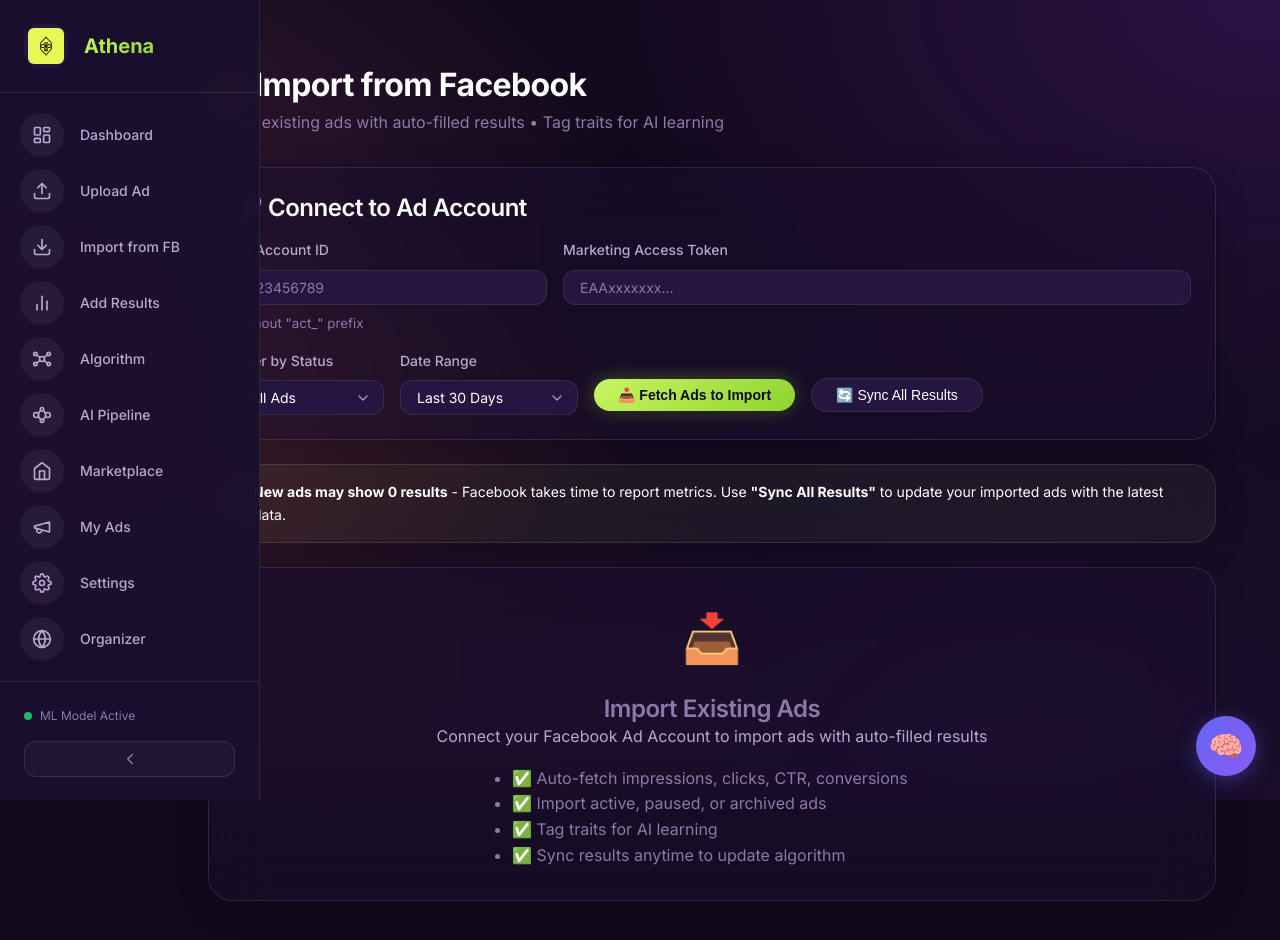
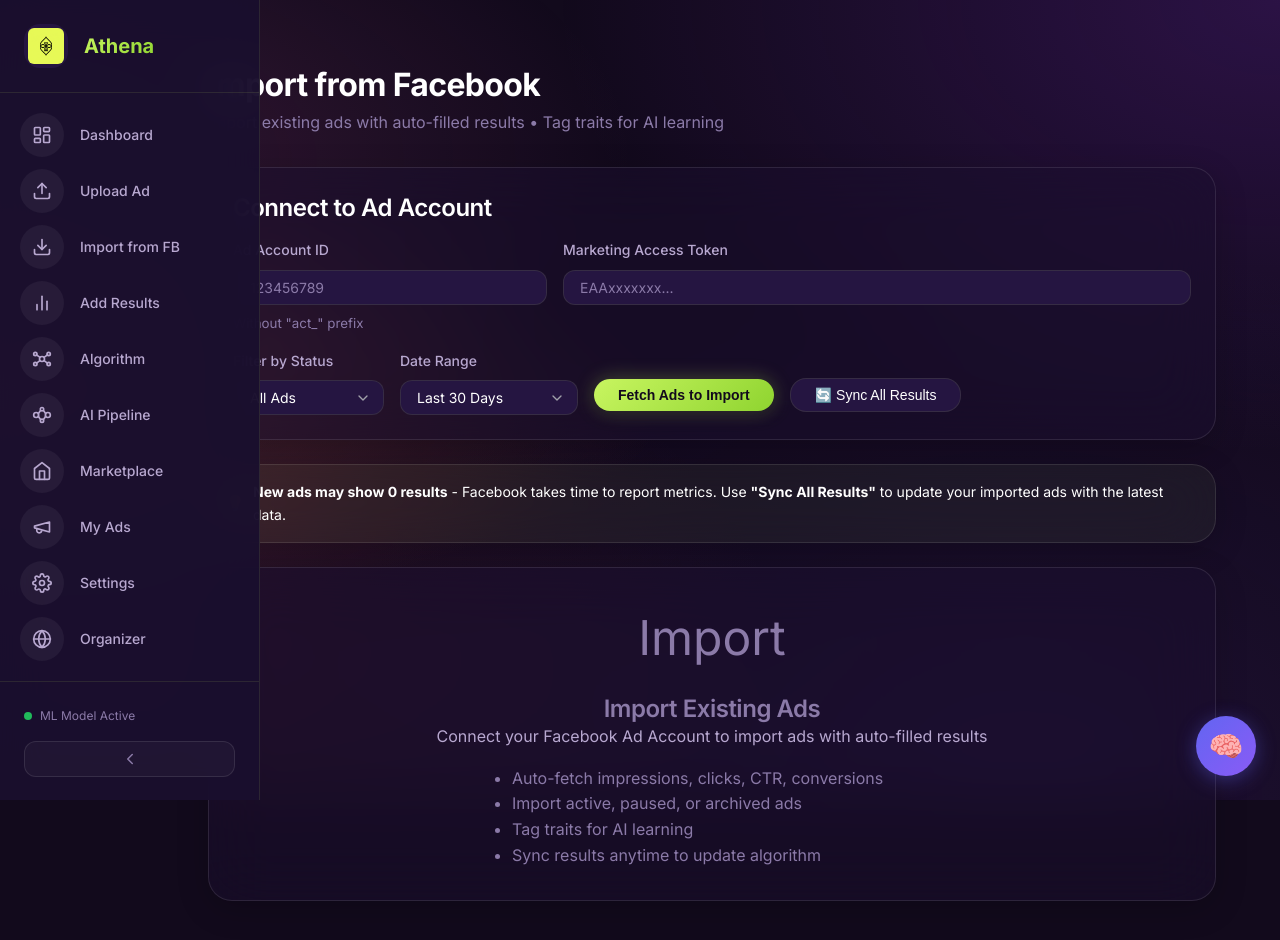
Before and after one commit to princecjqlara/athena, a Next.js app: page /import in a window 1280 px wide. Shown: the top 940 px of the page. Built offline with nearby package versions, Linux system fonts and the light colour scheme.

Commit message:
style: Remove emojis from import page

```diff
--- a/app/import/page.tsx
+++ b/app/import/page.tsx
@@ -398,7 +398,7 @@
         localStorage.setItem('pipeline_contacts', JSON.stringify(existingContacts));
         setShowContactsModal(false);
         setMessengerContacts([]);
-        alert(`✅ Imported ${importedCount} new contacts! (${contacts.length - importedCount} already existed)`);
+        alert(`Imported ${importedCount} new contacts! (${contacts.length - importedCount} already existed)`);
     };
 
     // Load saved credentials
@@ -610,7 +610,7 @@
 
             // Save updated ads
             localStorage.setItem('ads', JSON.stringify(updatedAds));
-            setSyncMessage(`✅ Synced ${updatedCount} ads with latest results from Facebook!`);
+            setSyncMessage(`Synced ${updatedCount} ads with latest results from Facebook!`);
 
             // Clear message after 3 seconds
             setTimeout(() => setSyncMessage(null), 3000);
@@ -1173,13 +1173,13 @@
             setSelectedAds(new Set());
             setFacebookAds([]);
 
-            let message = `✅ Successfully imported ${newAds.length} ads!`;
+            let message = `Successfully imported ${newAds.length} ads!`;
             if (leadsCreated > 0) {
                 const pipelineName = pipelines.find(p => p.id === selectedPipelineId)?.name;
                 if (pipelineName) {
-                    message += `\n📱 Added ${leadsCreated} verified leads to "${pipelineName}" pipeline!`;
+                    message += `\nAdded ${leadsCreated} verified leads to "${pipelineName}" pipeline!`;
                 } else {
-                    message += `\n📱 Created ${leadsCreated} verified leads (no pipeline selected)`;
+                    message += `\nCreated ${leadsCreated} verified leads (no pipeline selected)`;
                 }
                 message += `\n   ✨ All leads have real names and data from Facebook`;
             } else if (newAds.some((ad: any) => (ad.adInsights?.messagesStarted || 0) > 0 || (ad.adInsights?.leads || 0) > 0)) {
@@ -1207,7 +1207,7 @@
     return (
         <div className={styles.page}>
             <header className={styles.header}>
-                <h1 className={styles.title}>📥 Import from Facebook</h1>
+                <h1 className={styles.title}>Import from Facebook</h1>
                 <p className={styles.subtitle}>
                     Import existing ads with auto-filled results • Tag traits for AI learning
                 </p>
@@ -1215,7 +1215,7 @@
 
             {/* Connection Section */}
             <div className="glass-card" style={{ padding: 'var(--spacing-lg)', marginBottom: 'var(--spacing-lg)' }}>
-                <h3 style={{ marginBottom: 'var(--spacing-md)' }}>🔗 Connect to Ad Account</h3>
+                <h3 style={{ marginBottom: 'var(--spacing-md)' }}>Connect to Ad Account</h3>
 
                 <div style={{ display: 'grid', gridTemplateColumns: '1fr 2fr', gap: 'var(--spacing-md)', marginBottom: 'var(--spacing-md)' }}>
                     <div className="form-group">
@@ -1280,7 +1280,7 @@
                         disabled={isLoading}
                         style={{ marginTop: '24px' }}
                     >
-                        {isLoading ? '🔄 Fetching...' : '📥 Fetch Ads to Import'}
+                        {isLoading ? 'Fetching...' : 'Fetch Ads to Import'}
                     </button>
                     <button
                         className="btn btn-secondary"
@@ -1333,7 +1333,7 @@
                 <div className="glass-card" style={{ padding: 'var(--spacing-lg)' }}>
                     <div style={{ display: 'flex', justifyContent: 'space-between', alignItems: 'center', marginBottom: 'var(--spacing-lg)', flexWrap: 'wrap', gap: 'var(--spacing-md)' }}>
                         <div style={{ display: 'flex', alignItems: 'center', gap: 'var(--spacing-lg)', flexWrap: 'wrap' }}>
-                            <h3 style={{ margin: 0 }}>📊 Found {facebookAds.length} Ads</h3>
+                            <h3 style={{ margin: 0 }}>Found {facebookAds.length} Ads</h3>
                             <div style={{
                                 background: 'rgba(200, 245, 96, 0.15)',
                                 padding: '8px 16px',
@@ -1373,10 +1373,10 @@
                         </div>
                         <div style={{ display: 'flex', gap: 'var(--spacing-sm)', flexWrap: 'wrap', alignItems: 'center' }}>
                             <button className="btn btn-ghost btn-sm" onClick={selectAllAds}>
-                                ✓ Select All
+                                Select All
                             </button>
                             <button className="btn btn-ghost btn-sm" onClick={() => setSelectedAds(new Set())}>
-                                ✗ Clear Selection
+                                Clear Selection
                             </button>
 
                             {/* Pipeline Selector */}
@@ -1393,9 +1393,9 @@
                                     color: 'var(--text-primary)'
                                 }}
                             >
-                                <option value="">📋 Select Pipeline for Leads...</option>
+                                <option value="">Select Pipeline for Leads...</option>
                                 {pipelines.map(p => (
-                                    <option key={p.id} value={p.id}>🎯 {p.name}</option>
+                                    <option key={p.id} value={p.id}>{p.name}</option>
                                 ))}
                             </select>
 
@@ -1408,7 +1408,7 @@
                                     padding: '4px 8px',
                                     borderRadius: 'var(--radius-sm)'
                                 }}>
-                                    📱 Using page from Settings
+                                    Using page from Settings
                                 </span>
                             )}
 
@@ -1417,7 +1417,7 @@
                                 onClick={handleImportAds}
                                 disabled={selectedAds.size === 0}
                             >
-                                📥 Import {selectedAds.size} Selected
+                                Import {selectedAds.size} Selected
                             </button>
                             <button
                                 className="btn btn-ghost btn-sm"
@@ -1427,7 +1427,7 @@
                                     border: showDebug ? '1px solid rgba(239, 68, 68, 0.5)' : undefined
                                 }}
                             >
-                                🐛 {showDebug ? 'Hide' : 'Show'} Raw Data
+                                {showDebug ? 'Hide' : 'Show'} Raw Data
                             </button>
                         </div>
                     </div>
@@ -1578,7 +1578,7 @@
                                                 </span>
                                             )}
                                             {ad.dailyBudget && (
-                                                <span title="Daily budget">📊 ₱{ad.dailyBudget.toFixed(2)}/day</span>
+                                                <span title="Daily budget">P{ad.dailyBudget.toFixed(2)}/day</span>
                                             )}
                                         </div>
 
@@ -1639,7 +1639,7 @@
                                                         fontSize: '0.65rem',
                                                         fontFamily: 'monospace'
                                                     }}>
-                                                        <div style={{ fontWeight: 'bold', marginBottom: '4px' }}>🐛 RAW API DATA:</div>
+                                                        <div style={{ fontWeight: 'bold', marginBottom: '4px' }}>RAW API DATA:</div>
                                                         <div>impressions: {ad.metrics.impressions}</div>
                                                         <div>clicks: {ad.metrics.clicks}</div>
                                                         <div>ctr: {ad.metrics.ctr}</div>
@@ -1688,7 +1688,7 @@
                                                         {/* Only show separate leads if resultType is NOT leads */}
                                                         {(ad.metrics.leads ?? 0) > 0 && ad.metrics.resultType !== 'leads' && (
                                                             <span title="Leads generated from your ad" style={{ background: '#f59e0b', color: '#000', padding: '3px 10px', borderRadius: '6px', cursor: 'help' }}>
-                                                                🎯 <strong>{ad.metrics.leads}</strong> leads
+                                                                <strong>{ad.metrics.leads}</strong> leads
                                                             </span>
                                                         )}
                                                         {/* Fetch Leads Button - shows when there are leads */}
@@ -1706,7 +1706,7 @@
                                                                     fontSize: '0.7rem'
                                                                 }}
                                                             >
-                                                                {adLeads[ad.id]?.loading ? '⏳ Fetching...' : '📥 Fetch Leads'}
+                                                                {adLeads[ad.id]?.loading ? 'Fetching...' : 'Fetch Leads'}
                                                             </button>
                                                         )}
                                                         {/* Only show separate purchases if resultType is NOT purchases */}
@@ -1734,12 +1734,12 @@
                                                     }}>
                                                         {adLeads[ad.id].error ? (
                                                             <div style={{ color: '#ef4444', fontSize: '0.75rem' }}>
-                                                                ❌ {adLeads[ad.id].error}
+                                                                Error: {adLeads[ad.id].error}
                                                             </div>
                                                         ) : (
                                                             <>
                                                                 <div style={{ fontSize: '0.75rem', fontWeight: 600, marginBottom: '6px', color: '#f59e0b' }}>
-                                                                    📋 {adLeads[ad.id].leads.length} Lead{adLeads[ad.id].leads.length !== 1 ? 's' : ''} Found
+                                                                    {adLeads[ad.id].leads.length} Lead{adLeads[ad.id].leads.length !== 1 ? 's' : ''} Found
                                                                 </div>
                                                                 <div style={{ maxHeight: '200px', overflowY: 'auto' }}>
                                                                     {adLeads[ad.id].leads.map((lead, idx) => (
@@ -1754,7 +1754,7 @@
                                                                                 {lead.fullName || lead.firstName || 'Unknown Name'}
                                                                             </div>
                                                                             {lead.email && <div>📧 {lead.email}</div>}
-                                                                            {lead.phone && <div>📱 {lead.phone}</div>}
+                                                                            {lead.phone && <div>{lead.phone}</div>}
                                                                             <div style={{ color: 'var(--text-muted)', fontSize: '0.65rem' }}>
                                                                                 {new Date(lead.createdAt).toLocaleDateString()}
                                                                             </div>
@@ -1769,7 +1769,7 @@
                                                 {/* Expandable ALL METRICS section */}
                                                 <details style={{ marginTop: '8px' }}>
                                                     <summary style={{ cursor: 'pointer', color: 'var(--text-muted)', fontSize: '0.75rem', marginBottom: '8px', fontWeight: 600 }}>
-                                                        📊 Show ALL Metrics (Complete Data)
+                                                        Show ALL Metrics (Complete Data)
                                                     </summary>
                                                     <div style={{
                                                         background: 'var(--bg-secondary)',
@@ -1793,7 +1793,7 @@
 
                                                         {/* Clicks & Links */}
                                                         <div style={{ marginBottom: '12px' }}>
-                                                            <div style={{ fontWeight: 600, marginBottom: '6px', color: 'var(--primary)' }}>🔗 Clicks & Links</div>
+                                                            <div style={{ fontWeight: 600, marginBottom: '6px', color: 'var(--primary)' }}>Clicks & Links</div>
                                                             <div style={{ display: 'grid', gridTemplateColumns: 'repeat(auto-fit, minmax(140px, 1fr))', gap: '4px' }}>
                                                                 <div>Clicks (all): <strong>{ad.metrics.clicks ?? 0}</strong></div>
                                                                 <div>Link Clicks: <strong>{ad.metrics.linkClicks ?? 0}</strong></div>
@@ -1806,7 +1806,7 @@
 
                                                         {/* Results & Conversions */}
                                                         <div style={{ marginBottom: '12px' }}>
-                                                            <div style={{ fontWeight: 600, marginBottom: '6px', color: 'var(--primary)' }}>🎯 Results & Conversions</div>
+                                                            <div style={{ fontWeight: 600, marginBottom: '6px', color: 'var(--primary)' }}>Results & Conversions</div>
                                                             <div style={{ display: 'grid', gridTemplateColumns: 'repeat(auto-fit, minmax(140px, 1fr))', gap: '4px' }}>
                                                                 <div>Results: <strong>{ad.metrics.results ?? 0}</strong> ({ad.metrics.resultType ?? 'none'})</div>
                                                                 <div>Cost per Result: <strong>₱{(ad.metrics.costPerResult ?? 0).toFixed(2)}</strong></div>
@@ -2129,14 +2129,14 @@
                         textAlign: 'center',
                         color: 'var(--text-muted)'
                     }}>
-                        <div style={{ fontSize: '3rem', marginBottom: 'var(--spacing-md)' }}>📥</div>
+                        <div style={{ fontSize: '3rem', marginBottom: 'var(--spacing-md)' }}>Import</div>
                         <h3>Import Existing Ads</h3>
                         <p>Connect your Facebook Ad Account to import ads with auto-filled results</p>
                         <ul style={{ textAlign: 'left', maxWidth: '400px', margin: '0 auto', marginTop: 'var(--spacing-md)' }}>
-                            <li>✅ Auto-fetch impressions, clicks, CTR, conversions</li>
-                            <li>✅ Import active, paused, or archived ads</li>
-                            <li>✅ Tag traits for AI learning</li>
-                            <li>✅ Sync results anytime to update algorithm</li>
+                            <li>Auto-fetch impressions, clicks, CTR, conversions</li>
+                            <li>Import active, paused, or archived ads</li>
+                            <li>Tag traits for AI learning</li>
+                            <li>Sync results anytime to update algorithm</li>
                         </ul>
                     </div>
                 )
```
